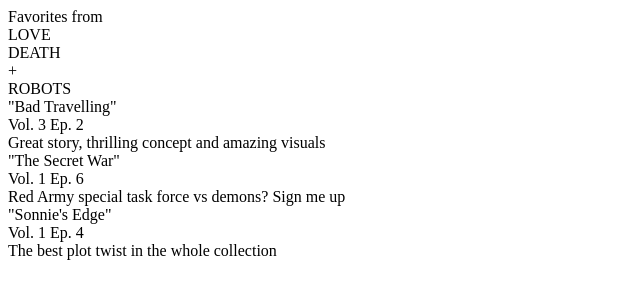
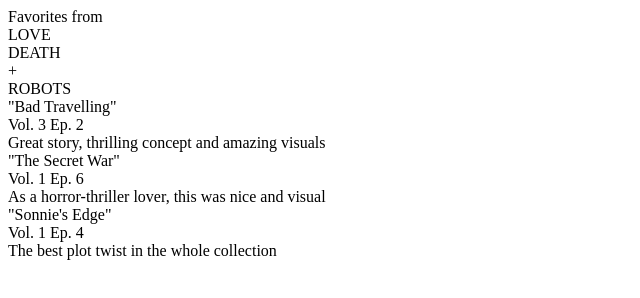
Before and after one commit to PatrickMunar/LoveDeathRobots, a website: page src/index.html in a window 1280 px wide. Shown: the full height of the page, 0-640 px from the left. Drawn offline with nearby package versions, Linux system fonts and the light colour scheme; a web font is replaced by a local one.

Commit message:
Update text

```diff
--- a/src/index.html
+++ b/src/index.html
@@ -36,7 +36,7 @@
                 <div class="episodeName Bebas left">"The Secret War"</div>
                 <div class="volumeEpisode Bungee" id="ep2VE">Vol. 1 Ep. 6</div>
                 <div class="picDiv"></div>
-                <div class="comment left" id="comment2">Red Army special task force vs demons? Sign me up</div>
+                <div class="comment left" id="comment2">As a horror-thriller lover, this was nice and visual</div>
             </div>
             <div class="episodeDetailsHalf" id="ep3">
                 <div class="episodeName Bebas right">"Sonnie's Edge"</div>
```
